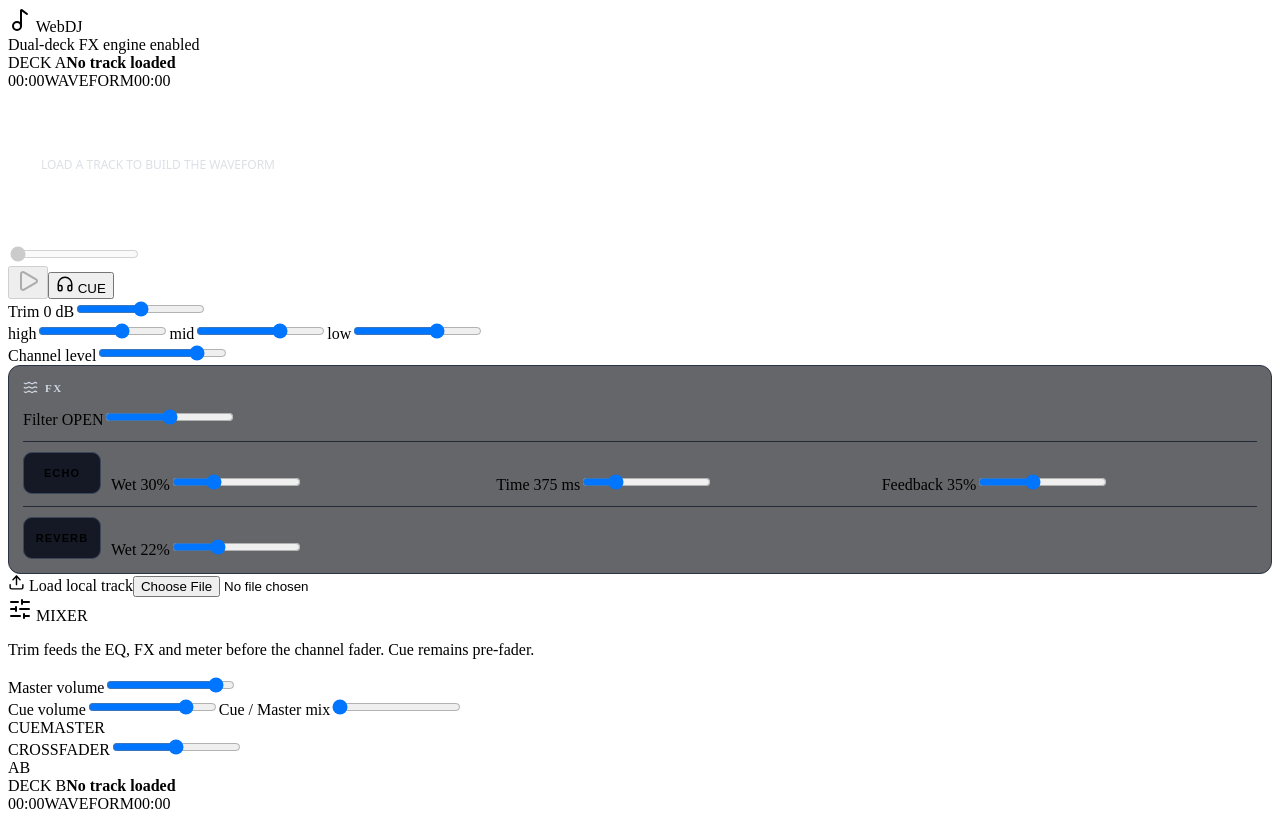
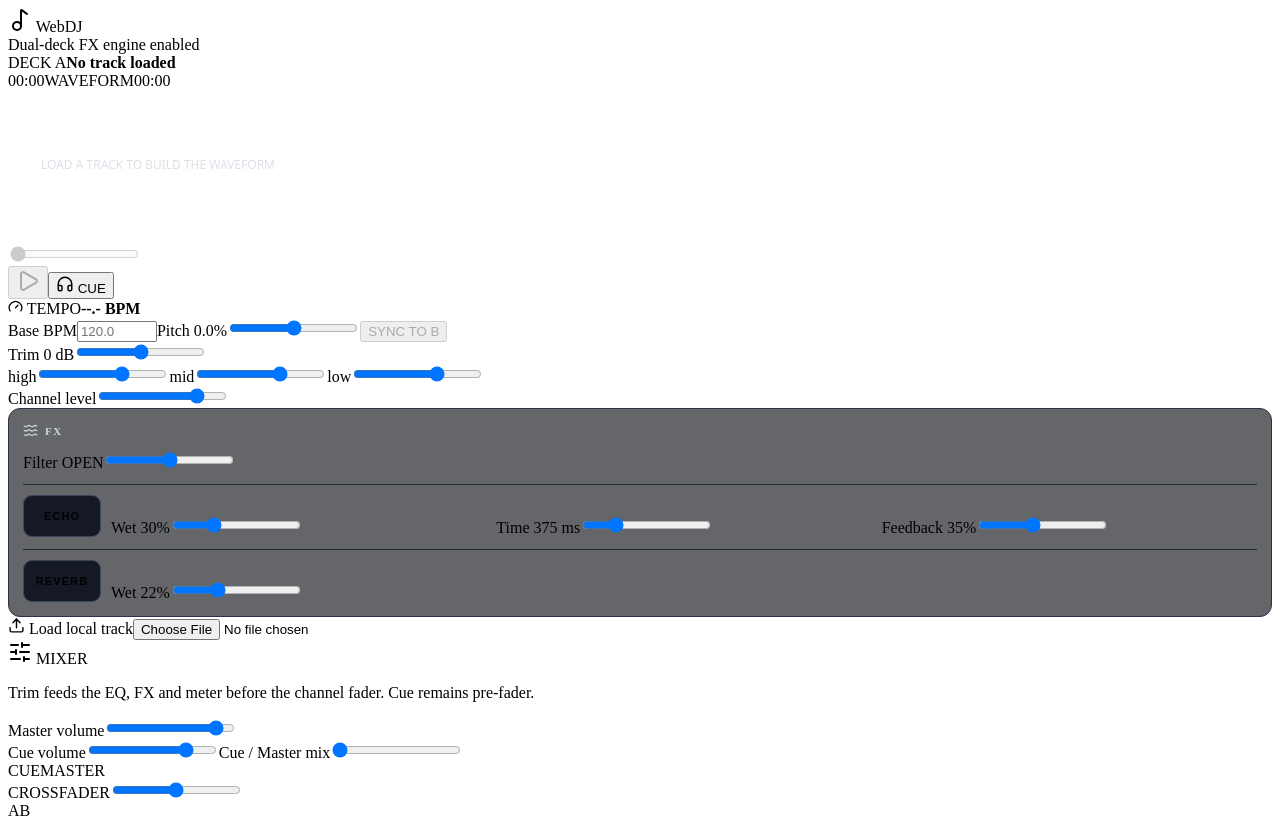
Before and after one commit to ShurexBRT/WebDJ, a React (Vite) app: page / in a window 1280 px wide. Shown: the top 818 px of the page. Built offline with nearby package versions, Linux system fonts and the light colour scheme; the HTML template or start-up script is replaced by a standard one.

Commit message:
Integrate tempo controls into each deck

```diff
--- a/src/features/deck/Deck.tsx
+++ b/src/features/deck/Deck.tsx
@@ -5,6 +5,7 @@ import { formatTime, progressFromTime, timeFromProgress } from '../../audio/tran
 import { decodeWaveform } from '../../audio/waveform'
 import { EffectsPanel } from '../../components/EffectsPanel'
 import { LevelMeter } from '../../components/LevelMeter'
+import { TempoControls } from '../../components/TempoControls'
 import { Waveform } from '../../components/Waveform'
 import { useMixerStore, type DeckId } from '../../state/mixerStore'
 
@@ -34,6 +35,7 @@ export function Deck({ side }: { side: DeckId }) {
     if (!file) return
     loadTrack(side, file.name)
     setDeckAnalysis(side, true)
+    engine.setDeckPitch(side, deck.pitchPercent)
     engine.setDeckTrim(side, deck.trim)
     engine.setDeckVolume(side, deck.volume)
     engine.setDeckFilter(side, deck.filter)
@@ -81,6 +83,7 @@ export function Deck({ side }: { side: DeckId }) {
         <button className="transport-button" onClick={togglePlayback} disabled={!deck.trackName} aria-label={`${deck.isPlaying ? 'Pause' : 'Play'} deck ${side}`}>{deck.isPlaying ? <Pause /> : <Play />}</button>
         <button className={`cue-button${deck.cueEnabled ? ' active' : ''}`} onClick={async () => { await engine.initialize(); const enabled = !deck.cueEnabled; setDeckCue(side, enabled); engine.setDeckCue(side, enabled) }} aria-pressed={deck.cueEnabled} aria-label={`Cue deck ${side}`}><Headphones size={18} /> CUE</button>
       </div>
+      <TempoControls deckId={side} />
       <div className="channel-strip">
         <LevelMeter label={`Deck ${side} level`} readLevel={readLevel} />
         <div className="channel-controls">
```
